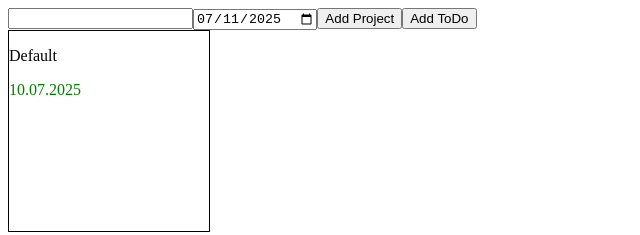
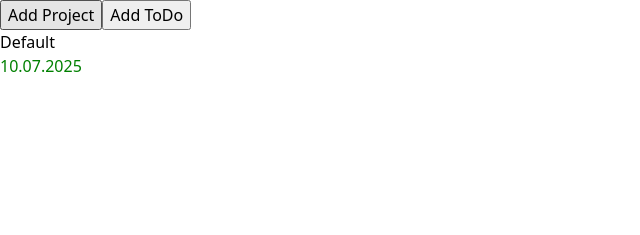
Before and after one commit to Aleskoss/todo-list, a website built with webpack: page src/template.html in a window 1280 px wide. Shown: the whole page, without its empty margins (0-640 px from the left). Built offline with nearby package versions, Linux system fonts and the light colour scheme.

Commit message:
Make adding projects through modal

```diff
--- a/src/js/dom-manipulator.js
+++ b/src/js/dom-manipulator.js
@@ -2,6 +2,7 @@ import { projectOpener, Projects, projectAdder} from "./todo-projects";
 import { ToDo } from "./create-todo";
 import { isPast, getDay } from "date-fns";
 import { DateFormatter } from "./date-formatter";
+import { saveToLocalStorage } from "./local-storage";
 export class DOMManipulator{
   static #currentProject
   content = document.querySelector('#content')
@@ -17,14 +18,13 @@ export class DOMManipulator{
     const dateValue = new Date(currentDueDateArr[0],currentDueDateArr[1],currentDueDateArr[2])
     const daysArr = ['Pondělí','Úterý','Středa','Čtvrtek','Pátek','Sobota','Neděle']
     const div = document.createElement('div')
+    div.id = 'project'
     const projectPara = document.createElement('p')
+    projectPara.id = Projects.projects[i].title.toLowerCase()
+    projectPara.textContent = Projects.projects[i].title.replace(Projects.projects[i].title[0],Projects.projects[i].title[0].toUpperCase())
     const projectDueDatePara = document.createElement('p')
+    projectDueDatePara.textContent = currentDueDateArr.reverse().join('.')
     const dayOfTheDate = document.createElement('p')
-    div.style.width = '200px'
-    div.style.height = '200px'
-    div.id = Projects.projects[i].title.toLowerCase()
-    projectPara.textContent = Projects.projects[i].title.replace(Projects.projects[i].title[0],Projects.projects[i].title[0].toUpperCase())
-    projectDueDatePara.textContent = currentDueDateArr.reverse().join('.')
     if(isPast(DateFormatter.currentDayPlus(1))){
       projectDueDatePara.style.color = 'red'
     }else{
@@ -39,7 +39,7 @@ export class DOMManipulator{
   }
   static openProject(target){
     if(this.checkIfProjectInProjects(target)){
-      Projects.saveToDos(projectOpener(this.#currentProject),this.toDoContainer.querySelectorAll('div'))
+      Projects.saveToDos(projectOpener(this.#currentProject),this.toDoContainer.querySelectorAll('form'))
       this.#currentProject = target
       this.LoadToDos()
       }
@@ -60,6 +60,8 @@ export class DOMManipulator{
     content.appendChild(addBtn)
     addBtn.addEventListener('click',() => {
       this.addToDoInputs()
+      Projects.saveToDos(projectOpener(this.#currentProject),this.toDoContainer.querySelectorAll('form'))
+      saveToLocalStorage()
     })
   }
   static LoadToDos(){
@@ -72,7 +74,7 @@ export class DOMManipulator{
       })
   }
   static addToDoInputs(titleValue = "",descriptionValue = "",priorityValue = 1,dueDateValue = "",checkListValue = false){
-    const toDoDiv = document.createElement('div')
+    const toDoDiv = document.createElement('form')
       const title = document.createElement('input')
       title.type = 'text'
       title.value = titleValue
@@ -99,6 +101,7 @@ export class DOMManipulator{
       const deleteBtn = document.createElement('button')
       deleteBtn.textContent = 'Delete'
       deleteBtn.addEventListener('click', (event) => event.target.parentNode.remove() )
+      this.toDoContainer.id = 'todo-container'
       document.body.appendChild(this.toDoContainer)
       toDoDiv.appendChild(checkList)
       toDoDiv.appendChild(title)
@@ -109,18 +112,27 @@ export class DOMManipulator{
       this.toDoContainer.appendChild(toDoDiv)
   }
   static addProject(){
-    const projectAddBtn = document.createElement('button')
-    projectAddBtn.textContent = 'Add Project'
+    const modalBtn = document.createElement('button')
+    modalBtn.textContent = 'Add Project'
+    const form = document.createElement('form')
+    const dialog = document.createElement('dialog')
     const projectName = document.createElement('input')
     projectName.name = 'project-name'
     const projectDueDate = document.createElement('input')
     projectDueDate.type = "date"
     projectDueDate.value = DateFormatter.currentDayPlus(1)
-    content.appendChild(projectName)
-    content.appendChild(projectDueDate)
-    content.appendChild(projectAddBtn)
-    projectAddBtn.addEventListener('click',() => {
-      if(this.checkIfProjectInProjects(projectName.value) || !(projectName.value)){
+    form.appendChild(projectName)
+    form.appendChild(projectDueDate)
+    dialog.appendChild(form)
+    content.appendChild(dialog)
+    content.appendChild(modalBtn)
+    modalBtn.addEventListener('click',() => {
+      const projectAddBtn = document.createElement('button')
+      projectAddBtn.textContent = 'Add Project'
+      form.appendChild(projectAddBtn)
+      dialog.showModal()
+      projectAddBtn.addEventListener('click', () =>{
+        if(this.checkIfProjectInProjects(projectName.value) || !(projectName.value)){
         projectName.value = 'Try Again'
       }else{
         projectAdder(projectName.value,projectDueDate.value)
@@ -129,6 +141,7 @@ export class DOMManipulator{
         }
         this.loadProjects()
       }
+      })
     })
   }
 }
--- a/src/js/index.js
+++ b/src/js/index.js
@@ -6,7 +6,6 @@ if(!(localStorage.getItem("projects"))){
     projectAdder("Default",DateFormatter.currentDayPlus(0))
 }
 DOMManipulator.loadProjects()
-
 document.addEventListener('click', event => {
 DOMManipulator.openProject(event.target.id)
 })
--- a/src/styles/style.css
+++ b/src/styles/style.css
@@ -1,3 +1,76 @@
-#content > div{
-  border: 1px solid black;
+:root {
+  --system-ui: system-ui, "Segoe UI", Roboto, Helvetica, Arial, sans-serif, "Apple Color Emoji", "Segoe UI Emoji", "Segoe UI Symbol";
 }
+
+body {
+  font-family: var(--system-ui);
+}
+/* 1. Use a more-intuitive box-sizing model */
+*, *::before, *::after {
+  box-sizing: border-box;
+}
+
+/* 2. Remove default margin */
+* {
+  margin: 0;
+}
+
+/* 3. Enable keyword animations */
+@media (prefers-reduced-motion: no-preference) {
+  html {
+    interpolate-size: allow-keywords;
+  }
+}
+
+body {
+  /* 4. Add accessible line-height */
+  line-height: 1.5;
+  /* 5. Improve text rendering */
+  -webkit-font-smoothing: antialiased;
+}
+
+/* 6. Improve media defaults */
+img, picture, video, canvas, svg {
+  display: block;
+  max-width: 100%;
+}
+
+/* 7. Inherit fonts for form controls */
+input, button, textarea, select {
+  font: inherit;
+}
+
+/* 8. Avoid text overflows */
+p, h1, h2, h3, h4, h5, h6 {
+  overflow-wrap: break-word;
+}
+
+/* 9. Improve line wrapping */
+p {
+  text-wrap: pretty;
+}
+h1, h2, h3, h4, h5, h6 {
+  text-wrap: balance;
+}
+
+/*
+  10. Create a root stacking context
+*/
+#root, #__next {
+  isolation: isolate;
+}
+button,
+input,
+select,
+textarea {
+  font-family: inherit;
+  font-size: 100%;
+}
+
+body{
+  display: flex;
+}
+
+#content > div p:first-child:hover{
+  border-bottom: #1f1fdd 1px solid;
+}
```
